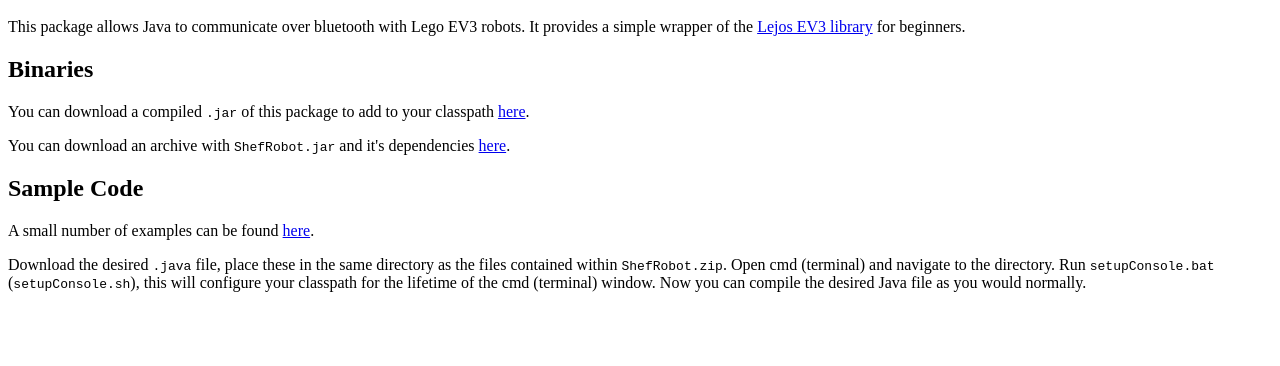
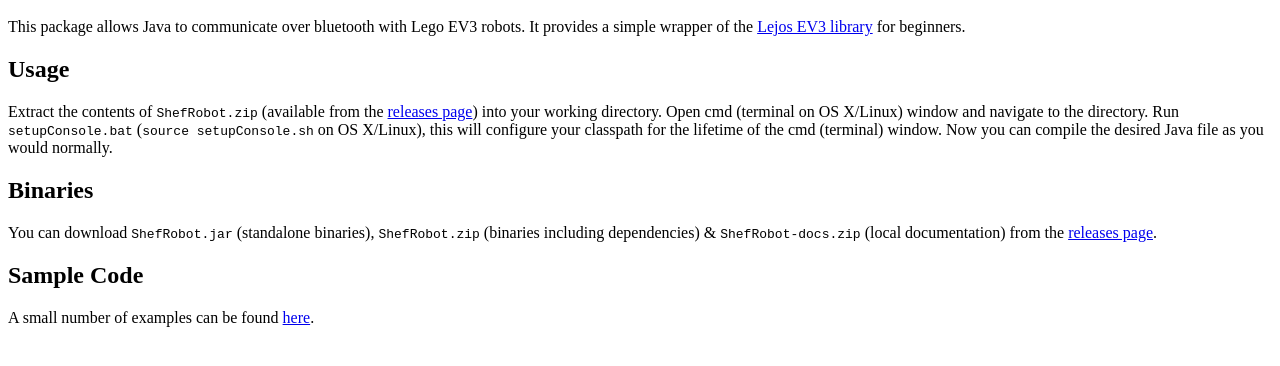
Before and after one commit to ramsay-t/ShefRobot, a plain HTML site: page ShefRobot/overview.html in a window 1280 px wide. Shown: the part 48-414 px from the top of the page. Drawn offline with Linux system fonts and the light colour scheme.

Commit message:
Updated documentation to point to releases/latest page.
Code unchanged.

```diff
--- a/ShefRobot/overview.html
+++ b/ShefRobot/overview.html
@@ -2,11 +2,11 @@
 <body>
 <h1>ShefRobot</h1>
 <p>This package allows Java to communicate over bluetooth with Lego EV3 robots. It provides a simple wrapper of the <a target="_top" href="http://www.lejos.org/ev3.php">Lejos EV3 library</a> for beginners.</p>
+<h2>Usage</h2>
+Extract the contents of <code>ShefRobot.zip</code> (available from the <a target="_top" href="https://github.com/ramsay-t/ShefRobot/releases/latest">releases page</a>) into your working directory. Open cmd (terminal on OS X/Linux) window and navigate to the directory. Run <code>setupConsole.bat</code> (<code>source setupConsole.sh</code> on OS X/Linux), this will configure your classpath for the lifetime of the cmd (terminal) window. Now you can compile the desired Java file as you would normally.</p>
 <h2>Binaries</h2>
-<p>You can download a compiled <code>.jar</code> of this package to add to your classpath <a href="ShefRobot.jar">here</a>.</p>
-<p>You can download an archive with <code>ShefRobot.jar</code> and it's dependencies <a href="ShefRobot.zip">here</a>.</p>
+<p>You can download <code>ShefRobot.jar</code> (standalone binaries), <code>ShefRobot.zip</code> (binaries including dependencies) &amp; <code>ShefRobot-docs.zip</code> (local documentation) from the <a target="_top" href="https://github.com/ramsay-t/ShefRobot/releases/latest">releases page</a>.</p>
 <h2>Sample Code</h2>
 <p>A small number of examples can be found <a target="_top" href="https://github.com/ramsay-t/ShefRobot/tree/master/examples">here</a>.</p>
-<p>Download the desired <code>.java</code> file, place these in the same directory as the files contained within <code>ShefRobot.zip</code>. Open cmd (terminal) and navigate to the directory. Run <code>setupConsole.bat</code> (<code>setupConsole.sh</code>), this will configure your classpath for the lifetime of the cmd (terminal) window. Now you can compile the desired Java file as you would normally.</p>
 </body>
 </html>
```
Also changed, not shown: 1 other file.
